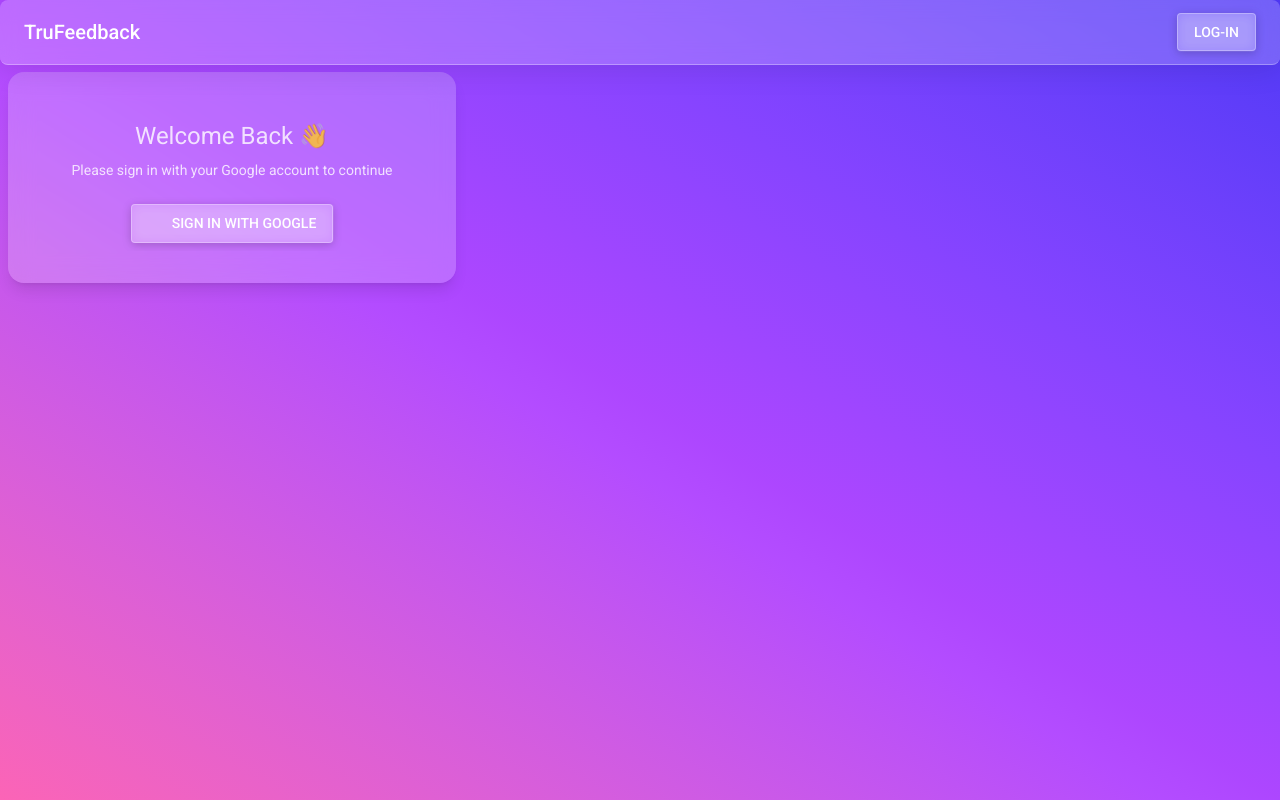
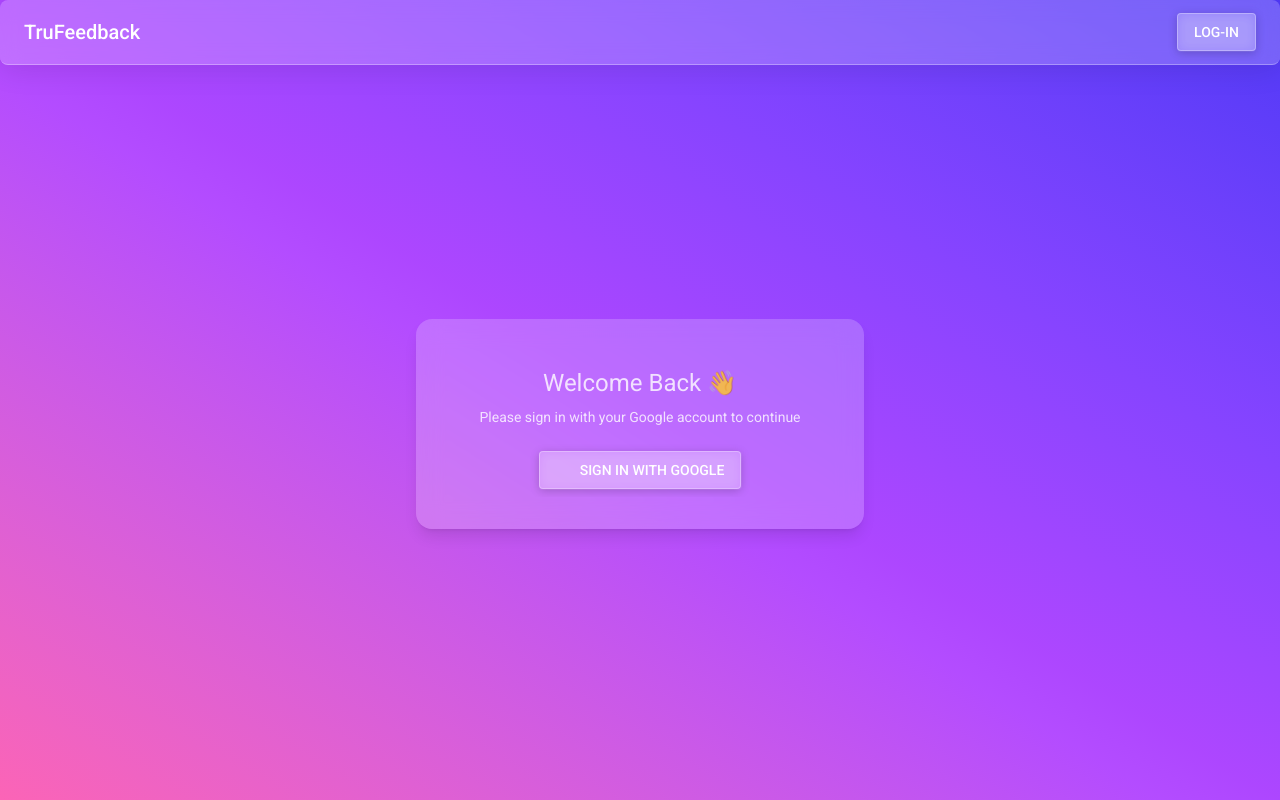
Before and after one commit to Rohan-Pise/TruFeedback, a Next.js app: page / in a window 1280 px wide. Built offline with nearby package versions, Linux system fonts and the light colour scheme; no server answers; some icons are missing; what @mui/material-nextjs would draw is missing.

Commit message:
Check if router is not undefined

```diff
--- a/src/app/page.jsx
+++ b/src/app/page.jsx
@@ -9,17 +9,42 @@ import { useEffect } from "react";
 import Animation from "../Components/SkeletonAnimation"
 
 export default function Home() {
-  const router = useRouter();
-  const { data: session, status } = useSession();
+    const router = useRouter();
+  const {data:session,status} = useSession();
+
+  useEffect(()=>{
+    console.log("Session status: " , status , session, "router:", router);
+    if(status === "authenticated"){
+      router.replace("/Dashboard");
+    }
+  },[status,session,router])
 
   if (status === "loading") {
-    return <Animation />; // show skeleton while session loads
+    return <Animation />;
   }
 
   if (status === "authenticated") {
-    router.replace("/Dashboard"); // redirect
-    return null; // don't render anything while redirecting
+    return null; // prevent showing LoginCard while redirecting
   }
 
-  return <LoginCard />; // show login if not authenticated
+  return (
+    <div  >
+
+       <main className="container mx-auto flex flex-col justify-center  h-[90vh] ">
+         {/* <h1 className="container mx-auto bg-white/20 backdrop-blur-md rounded-2xl p-6 shadow-lg text-center text-white opacity-90 font-bold text-2xl max-w-3xl">
+          Welcome to TruFeedback – A convenient platform to receive anonymous
+          feedback & messages
+        </h1> */}
+        <div className="">
+          <Box
+   display="flex"
+   justifyContent='center'
+   alignItems='center'
+   >
+        <LoginCard/>
+        </Box>
+        </div>
+       </main>
+    </div>
+  );
 }
```
